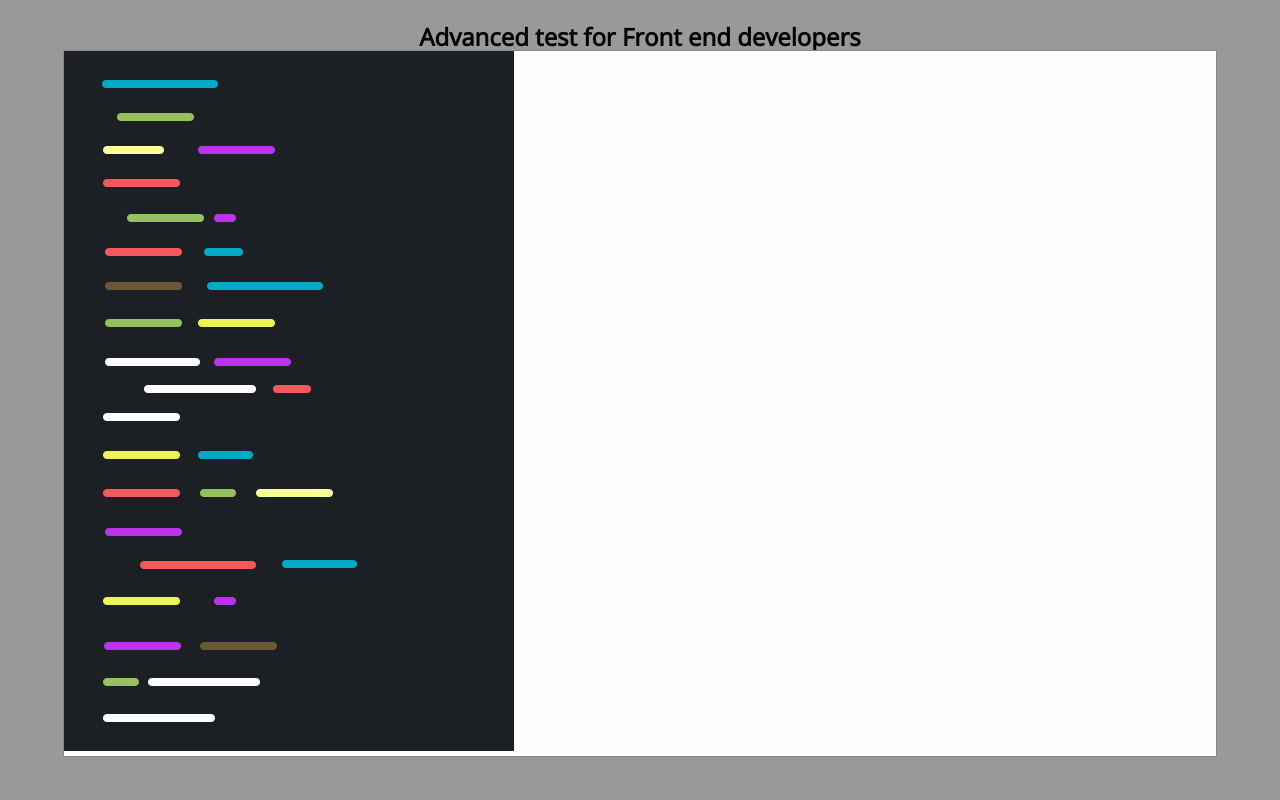
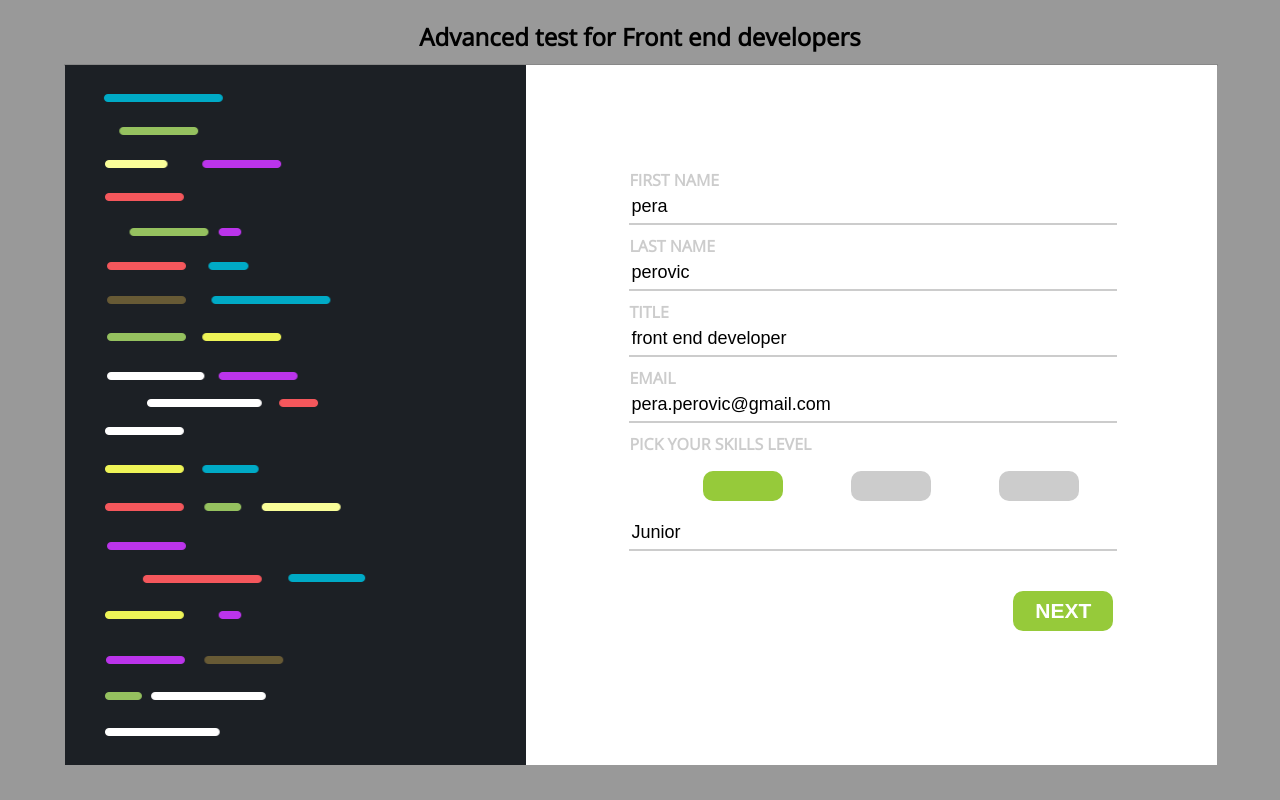
Before and after one commit to makisa92/test, a website: page index.html in a window 1280 px wide. Both pictures are taken after a click on the button "START TEST". Drawn offline with nearby package versions, Linux system fonts and the light colour scheme.

Commit message:
First commit

```diff
--- a/css/style.css
+++ /dev/null
@@ -1,57 +0,0 @@
-
-body {
-    font-family: 'Open Sans', sans-serif;
-}
-
-/* The Modal (background) */
-.modal {
-    display: none; /* Hidden by default */
-    position: fixed; /* Stay in place */
-    z-index: 1; /* Sit on top */
-    padding-top: 50px; /* Location of the box */
-    left: 0;
-    top: 0;
-    width: 100%; /* Full width */
-    height: 100%; /* Full height */
-    overflow: auto; /* Enable scroll if needed */
-    background-color: rgb(0,0,0); /* Fallback color */
-    background-color: rgba(0,0,0,0.4); /* Black w/ opacity */
-}
-
-/* Modal Content */
-.modal-content {
-    background-color: #fefefe;
-    margin: auto;
-    padding: 0px;
-    border: 1px solid #888;
-    width: 90%;
-}
-
-/* The Close Button */
-.close {
-    color: #aaaaaa;
-    float: right;
-    font-size: 28px;
-    font-weight: bold;
-}
-
-.close:hover,
-.close:focus {
-    color: #000;
-    text-decoration: none;
-    cursor: pointer;
-}
-
-.center-btn {
-    text-align: center;
-}
-
-#myBtn {
-    background-color: #96ca3a;
-    color: #fff;
-    width: 200px;
-    height: 40px;
-    border: 0;
-    border-radius: 5px;
-    font-size: 21px;
-}
--- /dev/null
+++ b/css/styles.less
@@ -0,0 +1,160 @@
+@color-base: #000;
+@base-font: 'Open Sans', sans-serif;
+@background: #fff;
+@main-color: #96ca3a;
+@border-radius:10px;
+
+
+body {
+    font-family: @base-font;
+    color:@color-base;
+    background-color: @background;
+}
+
+.main-container {
+    text-align: center;
+
+    #myBtn {
+        background-color: @main-color;
+        color: #fff;
+        width: 200px;
+        height: 40px;
+        border: 0;
+        border-radius: @border-radius;
+        font-size: 21px;
+    }
+
+    /* The Modal (background) */
+    .modal {
+        display: none;
+        position: fixed;
+        z-index: 1;
+        left: 0;
+        top: 0;
+        width: 100%;
+        height: 100%;
+        overflow: auto;
+        background-color: rgb(0,0,0);
+        background-color: rgba(0,0,0,0.4);
+
+        /* Modal Content */
+        .modal-content {
+            background-color: #fefefe;
+            margin: 5%;
+            padding: 0px;
+            border: 1px solid #888;
+            width: 90%;
+
+            /* Left side of modal */
+            .left-container-side {
+                text-align: left;
+                width: 40%;
+                height: 100%;
+                float: left;
+
+                img {
+                    width:100%;
+                    height: 700px;
+                }
+            }
+
+             /* Right (form) side of modal */
+            .right-container-side {
+                width: 60%;
+                min-height: 700px;
+                float: left;
+                background-color: @background;
+
+                .form-start {
+
+                    width: 70%;
+                    padding: 15%;
+                    text-align: left;
+
+                    form {
+
+                        label {
+                            text-transform: uppercase;
+                            color: #ccc;
+                            font-weight: bold;
+                        }
+
+                        input {
+                            border: none;
+                            border-bottom: 2px solid #ccc;
+                            width: 100%;
+                            margin-bottom: 10px;
+                            height: 30px;
+                            font-size: 18px;
+
+                            &:focus {
+                                outline:none;
+                            }
+                        }
+
+                        .pick {
+
+                            ul {
+                                list-style-type: none;
+                                display: flex;
+
+                                li {
+                                    width: 80px;
+                                    height: 30px;
+                                    border-radius: @border-radius;
+                                    background-color: #ccc;
+                                    margin: 0 auto;
+
+                                    &:hover {
+                                        background-color: @main-color;
+                                        cursor: pointer;
+                                    }
+
+                                    &:first-child {
+                                        background-color: @main-color;
+                                    }
+                                }
+                            }
+                        }
+
+                        button {
+                                width: 100px;
+                                height: 40px;
+                                border: 0;
+                                background-color: @main-color;
+                                border-radius: @border-radius;
+                                float: right;
+                                margin-top: 30px;
+                                color: @background;
+                                font-size: 21px;
+                                font-weight: bold;
+                                cursor: pointer;
+                        }
+                    }
+                }
+            }
+        }
+    }
+
+}
+
+
+
+/* The Close Button */
+/*.close {
+    color: #aaaaaa;
+    float: right;
+    font-size: 28px;
+    font-weight: bold;
+}*/
+
+/*.close:hover,
+.close:focus {
+    color: #000;
+    text-decoration: none;
+    cursor: pointer;
+}*/
+
+/*.center-btn {
+    text-align: center;
+}*/
--- /dev/null
+++ b/gruntfile.js
@@ -0,0 +1,29 @@
+module.exports = function(grunt) {
+  require('jit-grunt')(grunt);
+
+  grunt.initConfig({
+    less: {
+      development: {
+        options: {
+          compress: true,
+          yuicompress: true,
+          optimization: 2
+        },
+        files: {
+          "css/styles.css": "css/styles.less" // destination file and source file
+        }
+      }
+    },
+    watch: {
+      styles: {
+        files: ['less/styles.less'], // which files to watch
+        tasks: ['less'],
+        options: {
+          nospawn: true
+        }
+      }
+    }
+  });
+
+  grunt.registerTask('default', ['less', 'watch']);
+};
--- a/index.html
+++ b/index.html
@@ -14,7 +14,7 @@
 <meta name="description" content="">
 
 <!-- Custom Styles -->
-<link rel="stylesheet" href="css/style.css" type="text/css" media="screen">
+<link rel="stylesheet" href="css/styles.css" type="text/css" media="screen">
 <link href="https://fonts.googleapis.com/css?family=Open+Sans" rel="stylesheet">
 
 <!--[if IE 8]><script src="http://html5shiv.googlecode.com/svn/trunk/html5.js"></script><![endif]-->
@@ -37,13 +37,43 @@
 
   <!-- Modal content -->
   <div class="modal-content">
-    <span class="close"></span>
-
+    <!-- <span class="close"></span> -->
     <div class="left-container-side">
         <img src="images/leftModalSide.png">
-    </div>
+  </div>
+
     <div class="right-container-side">
+        <div id="step1" class="form-start">
+            <form>
+              <label>First name</label>
+              <input type="text" name="firstname" value="pera">
 
+              <label>Last name</label>
+              <input type="text" name="lastname" value="perovic">
+
+              <label>Title</label>
+              <input type="text" name="" value="front end developer">
+
+              <label>Email</label>
+              <input type="text" name="" value="pera.perovic@gmail.com">
+
+              <label>Pick your skills level</label>
+              <div class="pick">
+                <ul>
+                  <li id="Junior"></li>
+                  <li id="Advanced"></li>
+                  <li id="Senior"></li>
+                </ul>
+              </div>
+              <input type="text" name="" value="Junior">
+
+              <button id="nextStep2">NEXT</button>
+            </form>
+        </div>
+
+        <div id="step2" style="display: none">
+          korak 2
+        </div>
     </div>
   </div>
 
--- a/js/script.js
+++ b/js/script.js
@@ -4,8 +4,8 @@ var modal = document.getElementById('myModal');
 // Get the button that opens the modal
 var btn = document.getElementById("myBtn");
 
-// Get the <span> element that closes the modal
-var span = document.getElementsByClassName("close")[0];
+// // Get the <span> element that closes the modal
+// var span = document.getElementsByClassName("close")[0];
 
 // When the user clicks the button, open the modal
 btn.onclick = function() {
@@ -13,9 +13,9 @@ btn.onclick = function() {
 }
 
 // When the user clicks on <span> (x), close the modal
-span.onclick = function() {
-    modal.style.display = "none";
-}
+// span.onclick = function() {
+//     modal.style.display = "none";
+// }
 
 // When the user clicks anywhere outside of the modal, close it
 window.onclick = function(event) {
@@ -23,3 +23,11 @@ window.onclick = function(event) {
         modal.style.display = "none";
     }
 }
+
+// var step1 = document.getElementById("step1");
+// var nextStep2 = document.getElementById("nextStep2");
+
+// nextStep2.onclick = function() {
+// 	step1.display = "none";
+// 	step2.display = "block";
+// }
```
Also changed, not shown: package.json (added, +17 -0 lines), css/styles.css (added).
